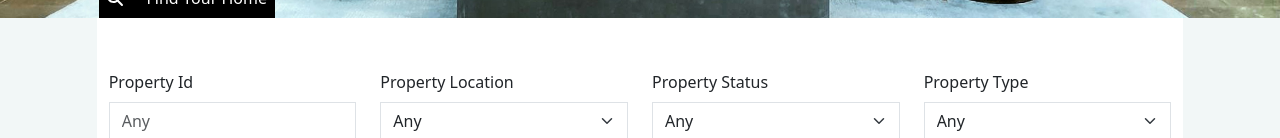
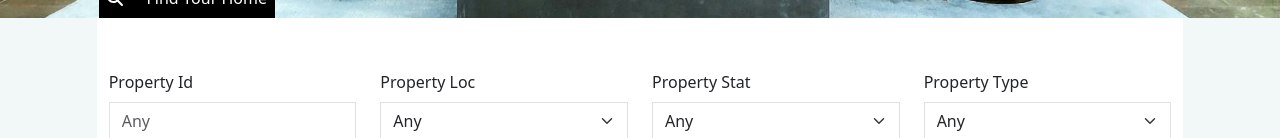
Before and after one commit to Nazmul-dot/realstate_home_page2, a React (Create React App) app: page / in a window 1280 px wide. Shown: the part 662-800 px from the top of the page. Built offline with nearby package versions, Linux system fonts and the light colour scheme.

Commit message:
adfdrefdssa

```diff
--- a/src/components/bodysection/searchsection/SearchSection.js
+++ b/src/components/bodysection/searchsection/SearchSection.js
@@ -29,7 +29,7 @@ function SearchSection() {
               htmlFor="exampleFormControlSelect1"
               className="form-label text-start"
             >
-              Property Location
+              Property Loc
             </label>
             <select
               style={{ borderRadius: "0" }}
@@ -51,7 +51,7 @@ function SearchSection() {
               htmlFor="exampleFormControlSelect2"
               className="form-label text-start"
             >
-              Property Status
+              Property Stat
             </label>
             <select
               style={{ borderRadius: "0" }}
```
